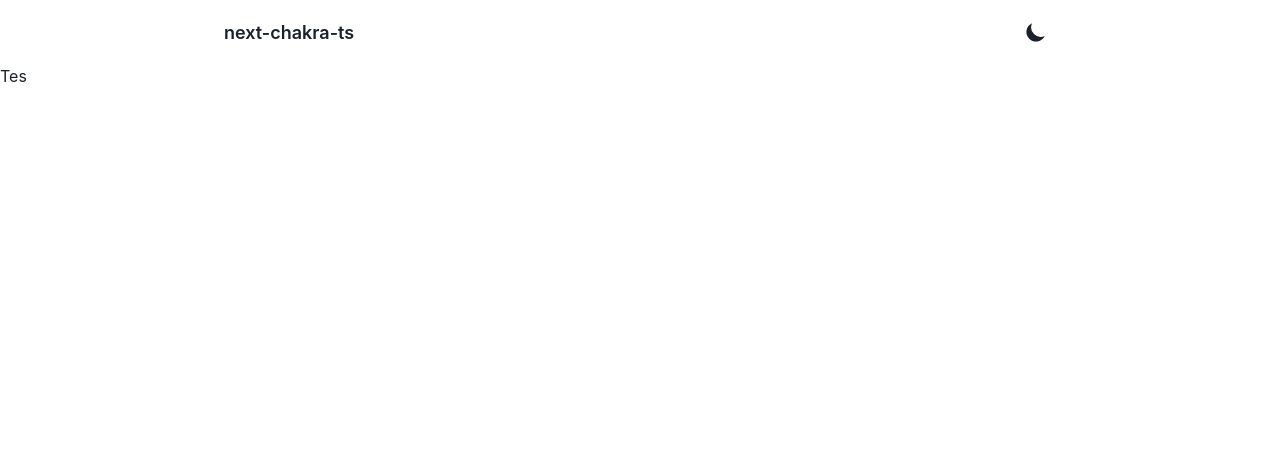
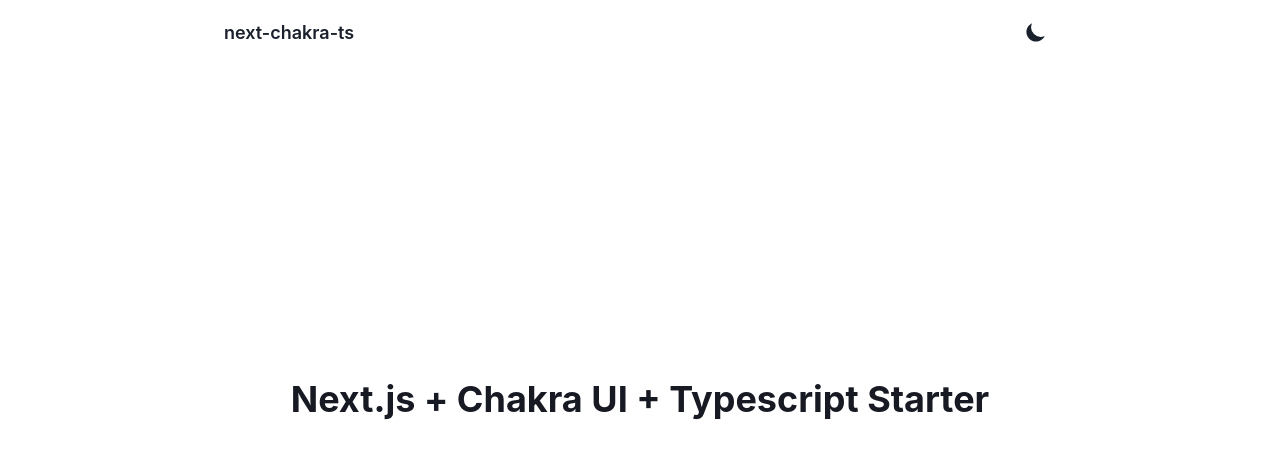
Before and after one commit to rizqitsani/next-chakra-ts-starter, a Next.js app: page / in a window 1280 px wide. Shown: the top 458 px of the page. Built offline with nearby package versions, Linux system fonts and the light colour scheme.

Commit message:
feat: add homepage

```diff
--- a/src/pages/index.tsx
+++ b/src/pages/index.tsx
@@ -1,21 +1,28 @@
+import { Heading, useColorModeValue as mode, VStack } from '@chakra-ui/react';
+
+import Container from '@/components/Container';
+import Footer from '@/components/Footer';
 import NavBar from '@/components/NavBar';
-import type { NextPage } from 'next';
-import Head from 'next/head';
 
-const Home: NextPage = () => {
+const HomePage = () => {
   return (
-    <div>
-      <Head>
-        <title>Create Next App</title>
-        <meta name='description' content='Generated by create next app' />
-        <link rel='icon' href='/favicon.ico' />
-      </Head>
+    <>
       <NavBar />
-      <main>
-        <h1>Tes</h1>
-      </main>
-    </div>
+      <Container as='main'>
+        <VStack
+          as='section'
+          justify='center'
+          minHeight={{ base: 'calc(100vh - 7.5rem)', md: 'calc(100vh - 8rem)' }}
+          spacing={6}
+        >
+          <Heading as='h1' color={mode('gray.900', 'orange.300')}>
+            Next.js + Chakra UI + Typescript Starter
+          </Heading>
+        </VStack>
+      </Container>
+      <Footer />
+    </>
   );
 };
 
-export default Home;
+export default HomePage;
```
